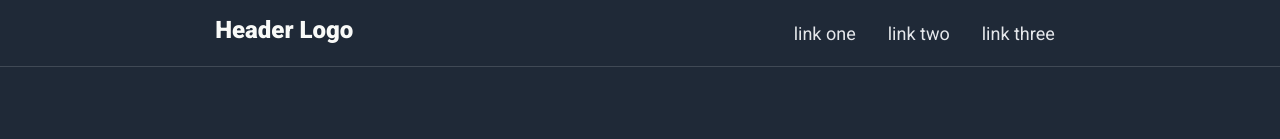
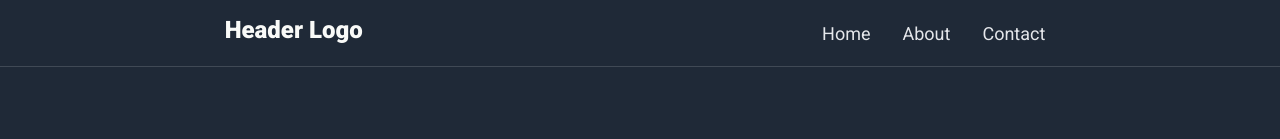
Before and after one commit to Gab-98/landing-page, a plain HTML site: page index.html in a window 1280 px wide. Shown: the top 139 px of the page. Drawn offline with Linux system fonts and the light colour scheme.

Commit message:
Update index.html
Change the links names from "link one, two and three" to "Home, About and Contact"

```diff
--- a/index.html
+++ b/index.html
@@ -14,9 +14,9 @@
             <nav class="nav-bar">
                 <div class="header">Header Logo</div>
                 <ul class="links">
-                    <li><a href="" rel="noopener noreferrer">link one</a></li>
-                    <li><a href="" rel="noopener noreferrer">link two</a></li>
-                    <li><a href="" rel="noopener noreferrer">link three</a></li>
+                    <li><a href="" rel="noopener noreferrer">Home</a></li>
+                    <li><a href="" rel="noopener noreferrer">About</a></li>
+                    <li><a href="" rel="noopener noreferrer">Contact</a></li>
                 </ul>
             </nav>
             <div class="hero">
```
